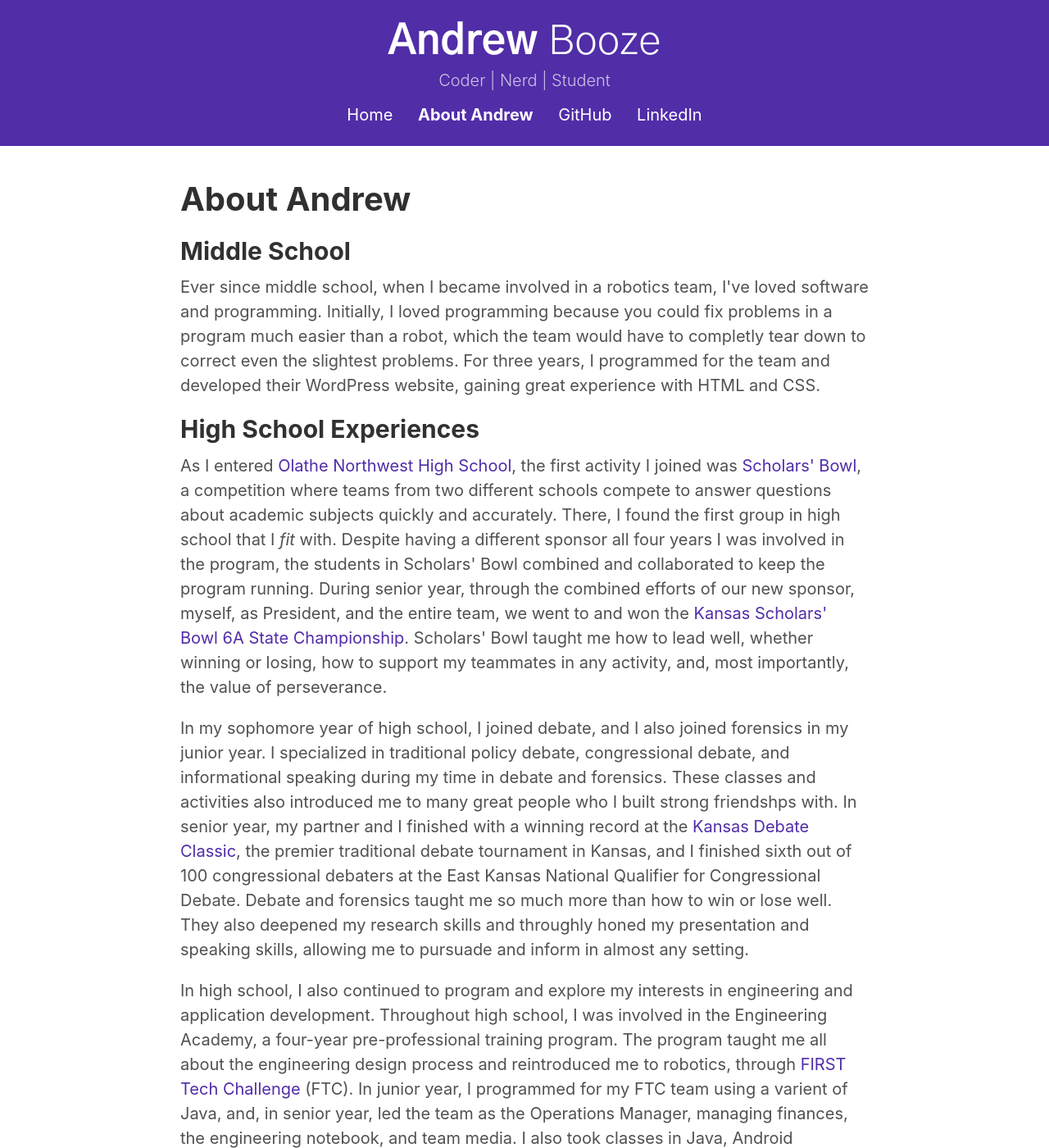
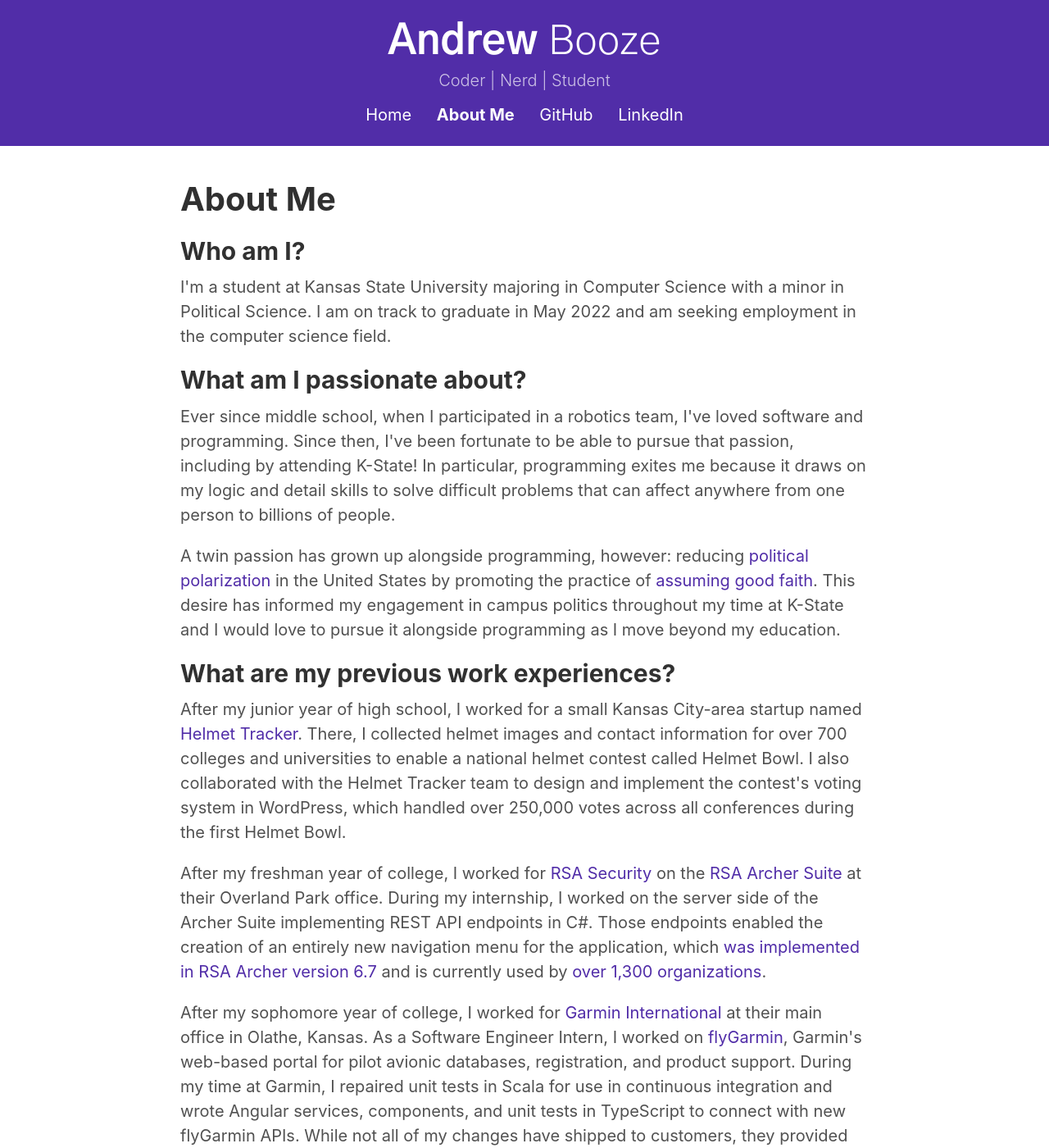
Before and after one commit to awbooze/awbooze.github.io, a Jekyll site: the page built from about.html, in a window 1280 px wide and 1400 px high. Shown: the whole window at 82% size. Built offline with Jekyll 4.4.1, drawn with Linux system fonts in a browser that asks for light colours; some of the changed text lies outside the part shown.

Commit message:
Completely revamp about page with all new content

```diff
--- a/about.html
+++ b/about.html
@@ -1,31 +1,127 @@
 ---
 layout: page
-title: About Andrew
+title: About Me
 permalink: /about/
 ---
 
-<h2>Middle School</h2>
+<h2>Who am I?</h2>
+<p>
+    I'm a student at Kansas State University majoring in Computer Science with
+    a minor in Political Science. I am on track to graduate in May 2022 and am
+    seeking employment in the computer science field.
+</p>
 
-<p>Ever since middle school, when I became involved in a robotics team, I've loved software and programming. Initially, I loved programming because you could fix problems in a program much easier than a robot, which the team would have to completly tear down to correct even the slightest problems. For three years, I programmed for the team and developed their WordPress website, gaining great experience with HTML and CSS.</p>
+<h2>What am I passionate about?</h2>
+<p>
+    Ever since middle school, when I participated in a robotics team, I've
+    loved software and programming. Since then, I've been fortunate to be able
+    to pursue that passion, including by attending K-State! In particular,
+    programming exites me because it draws on my logic and detail skills to
+    solve difficult problems that can affect anywhere from one person to
+    billions of people.
+</p>
+<p>
+    A twin passion has grown up alongside programming, however: reducing
+    <a href="https://www.pewresearch.org/fact-tank/2014/06/12/7-things-to-know-about-polarization-in-america/">
+        political
+    </a>
+    <a href="https://www.pewresearch.org/politics/2019/10/10/partisan-antipathy-more-intense-more-personal/">
+        polarization
+    </a>
+    in the United States by promoting the practice of
+    <a href="https://en.wikipedia.org/wiki/Wikipedia:Assume_good_faith">
+        assuming good faith</a>.
+    This desire has informed my engagement in campus politics throughout my
+    time at K-State and I would love to pursue it alongside programming as I
+    move beyond my education.
+</p>
 
-<h2>High School Experiences</h2>
+<h2>What are my previous work experiences?</h2>
+<p>
+    After my junior year of high school, I worked for a small Kansas City-area
+    startup named <a href="https://helmettracker.com/">Helmet Tracker</a>. There,
+    I collected helmet images and contact information for over 700 colleges and
+    universities to enable a national helmet contest called Helmet Bowl. I
+    also collaborated with the Helmet Tracker team to design and implement the
+    contest's voting system in WordPress, which handled over 250,000 votes
+    across all conferences during the first Helmet Bowl.
+</p>
+<p>
+    After my freshman year of college, I worked for
+    <a href="https://www.rsa.com">RSA Security</a> on the
+    <a href="https://www.archerirm.com">RSA Archer Suite</a> at their Overland
+    Park office. During my internship, I worked on the server side of the Archer
+    Suite implementing REST API endpoints in C#. Those endpoints enabled the
+    creation of an entirely new navigation menu for the application, which
+    <a href="https://community.rsa.com/t5/archer-blog/improved-user-experience-with-rsa-archer-6-7/ba-p/520852">
+        was implemented in RSA Archer version 6.7
+    </a>
+    and is currently used by
+    <a href="https://www.archerirm.com/customers">over 1,300 organizations</a>.
+</p>
+<p>
+    After my sophomore year of college, I worked for
+    <a href="https://www.garmin.com/en-US/">Garmin International</a> at their
+    main office in Olathe, Kansas. As a Software Engineer Intern, I worked on
+    <a href="https://fly.garmin.com/fly-garmin/">flyGarmin</a>, Garmin's
+    web-based portal for pilot avionic databases, registration, and product
+    support. During my time at Garmin, I repaired unit tests in Scala for use in
+    continuous integration and wrote Angular
+    services, components, and unit tests in TypeScript to connect with new
+    flyGarmin APIs. While not all of my changes have shipped to customers, they
+    provided the foundation for improved development practices and a
+    next-generation version of flyGarmin.
+</p>
 
-<p>As I entered <a href="http://www.onwravens.net/">Olathe Northwest High School</a>, the first activity I joined was <a href="http://www.kshsaa.org/Public/ScholarsBowl/Main.cfm">Scholars' Bowl</a>, a competition where teams from two different schools compete to answer questions about academic subjects quickly and accurately. There, I found the first group in high school that I <i>fit</i> with. Despite having a different sponsor all four years I was involved in the program, the students in Scholars' Bowl combined and collaborated to keep the program running. During senior year, through the combined efforts of our new sponsor, myself, as President, and the entire team, we went to and won the <a href="http://www.kshsaa.org/Public/ScholarsBowl/Champs18.cfm">Kansas Scholars' Bowl 6A State Championship</a>. Scholars' Bowl taught me how to lead well, whether winning or losing, how to support my teammates in any activity, and, most importantly, the value of perseverance.</p>
+<h2>What am I involved in at K-State?</h2>
+<p>
+    In April, I began my third term as a Student Senator for K-State's
+    <a href="https://www.k-state.edu/sga/">
+        Student Governing Association
+    </a> (SGA).
+    SGA Student Senate allocates almost $16 million of privilege fee funding
+    between different organizations on campus, including the Union, Recreational
+    Services, Lafene Health Center, and more. SGA also allots a piece of that
+    money to fund travel and on-campus events for registered student organizations and
+    advocates for topics of interest to students to administration and at all
+    levels of government. SGA has been a great way for me to use the Speech and
+    Debate skills I developed during high school and my passion for making sure
+    others are heard non-confrontationally to serve students.
+</p>
+<p>
+    I've also consistently participated in the
+    <a href="http://mdc.cs.ksu.edu">
+        Mobile Development Club
+    </a>
+    at Kansas State University and am currently its president. In this role, I
+    lead Android application development tutorials for a small group of students
+    as well as handle administrative tasks for the club.
+</p>
 
-<p>In my sophomore year of high school, I joined debate, and I also joined forensics in my junior year. I specialized in traditional policy debate, congressional debate, and informational speaking during my time in debate and forensics. These classes and activities also introduced me to many great people who I built strong friendshps with. In senior year, my partner and I finished with a winning record at the <a href="https://www.tabroom.com/index/tourn/results/event_results.mhtml?tourn_id=7992&result_id=55402">Kansas Debate Classic</a>, the premier traditional debate tournament in Kansas, and I finished sixth out of 100 congressional debaters at the East Kansas National Qualifier for Congressional Debate. Debate and forensics taught me so much more than how to win or lose well. They also deepened my research skills and throughly honed my presentation and speaking skills, allowing me to pursuade and inform in almost any setting.</p>
+<h2>What are some awards I've recieved?</h2>
+<ul>
+    <li>Elected to Student Senate by College of Engineering peers for three years in a row</li>
+    <li>KSU SGA Outstanding Service Award - April 2021</li>
+    <li>Residence Hall Student of the Year - April 2020</li>
+    <li>Top 15 - Hack K-State 2019 - November 2019</li>
+    <li>College of Engineering Dean's List - Semesterly since May 2019</li>
+    <li>Scholars' Bowl State Champion - February 2018</li>
+</ul>
 
-<p>In high school, I also continued to program and explore my interests in engineering and application development. Throughout high school, I was involved in the Engineering Academy, a four-year pre-professional training program. The program taught me all about the engineering design process and reintroduced me to robotics, through <a href="https://en.wikipedia.org/wiki/FIRST_Tech_Challenge">FIRST Tech Challenge</a> (FTC). In junior year, I programmed for my FTC team using a varient of Java, and, in senior year, led the team as the Operations Manager, managing finances, the engineering notebook, and team media. I also took classes in Java, Android Development, and Web Design during high school. In my final year of high school, I also began developing an Android application for the technology site <a href="https://en.wikipedia.org/wiki/Ars_Technica">Ars Technica</a>, which you can find on <a href="https://github.com/awbooze/AndroidTechnica">my GitHub</a>. Through these projects, I kept my programming skills fresh and up-to-date.</p>
+<h2>What do I do in my free time?</h2>
+<p>
+    I can often be found playing board, computer, or role-playing games and
+    reading novels, non-fiction, or news articles. I spend additional time
+    experimenting with
+    <a href="https://en.wikipedia.org/wiki/Constructed_language">
+        constructed languages</a>,
+    outlining novels, reading and editing Wikipedia, spending time with
+    family, and more!
+</p>
 
-<h2>Work Experiences</h2>
-
-<p>I also completed two internships in the summers of my junior and senior years. After my junior year of high school, I worked for a small Kansas City-area startup named <a href="https://helmettracker.com/">Helmet Tracker</a>. There, I collected helmet images and contact information for over 700 colleges and universities to enable a national helmet contest called Helmet Bowl I. I also collaborated with the Helmet Tracker team to design and implement the contest's voting system, which handled over 250,000 votes across all conferences in Helmet Bowl I.</p>
-
-<p>After my senior year, I was employed in a very different position: Sign Enforcement Officer for the <a href="https://www.olatheks.org/">City of Olathe</a>. In this position, I worked independently to enforce sign codes by removing temporary signage in city rights-of-way and reporting larger signs to my colleagues. I removed over 450 small signs during my time in this position.</p>
-
-<h2>College</h2>
-
-<p>As I move into college, I am majoring in computer science, but I am not sure what activities I will continue doing for all four years. I am currently trying out many clubs and opportunities to find the best fit for me and my schedule. Now, I love application development: not only for how easy iteration is, but how it can be applied to so many impactful applications, including this website.</p>
-
-<h2>More about me</h2>
-
-<p class="action-button-container"><a class="action-button" href="https://github.com/awbooze">GitHub</a><a class="action-button" href="https://www.linkedin.com/in/andrewbooze">LinkedIn</a></p>
+<h2>Where can you learn more about me?</h2>
+<p class="action-button-container">
+    <a class="action-button" href="https://github.com/{{ site.github_username }}">GitHub</a>
+    <a class="action-button" href="https://www.linkedin.com/in/{{ site.linkedin_username }}">LinkedIn</a>
+    <a class="action-button">awbooze [at] outlook.com</a>
+</p>
```
